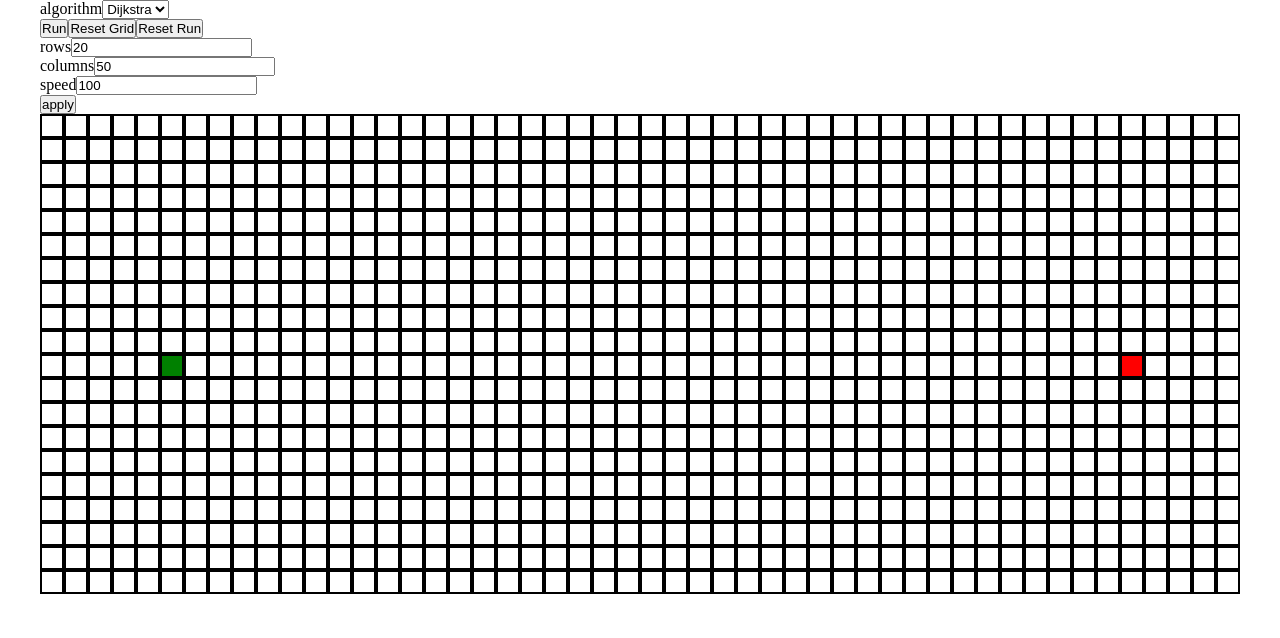
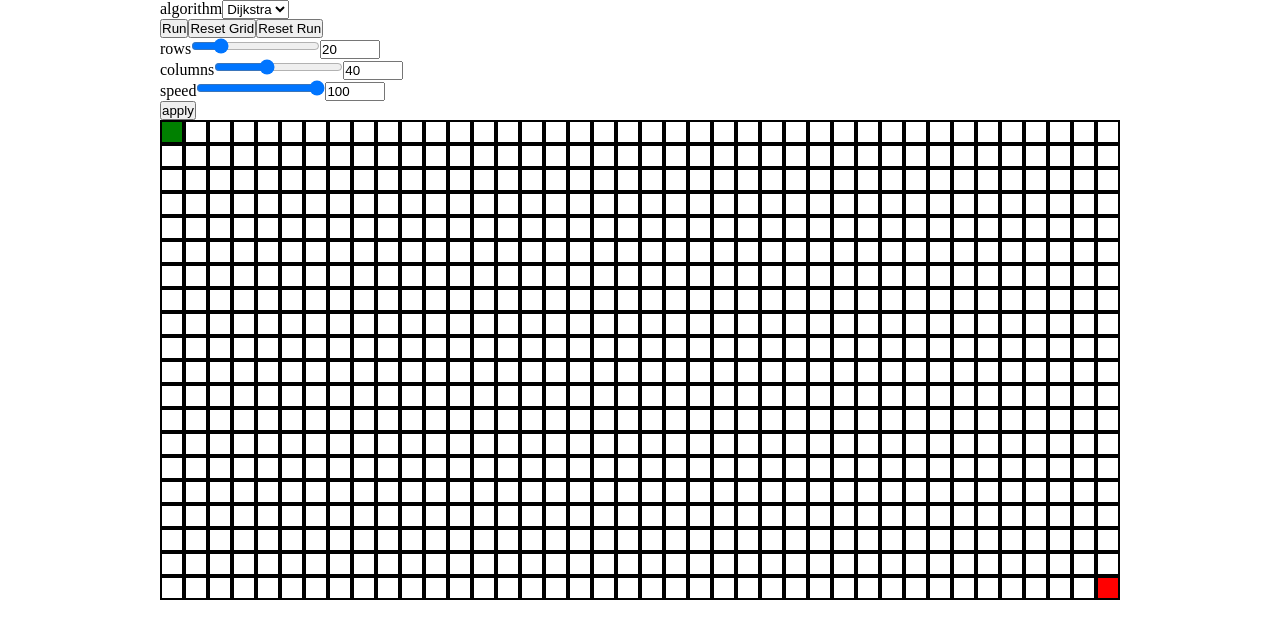
Before and after one commit to nick3point5/pathfinder, a React (Vite) app: page / in a window 1280 px wide. Shown: the top 638 px of the page. Built offline with nearby package versions, Linux system fonts and the light colour scheme.

Commit message:
slide bar inputs

```diff
--- a/package.json
+++ b/package.json
@@ -4,7 +4,7 @@
   "version": "0.0.0",
   "type": "module",
   "scripts": {
-    "dev": "vite",
+    "dev": "vite --port 4000",
     "build": "vite build",
     "preview": "vite preview",
     "index": "node ./tools/indexer.js ./src/components -r && node ./tools/indexer.js ./src/modules -r && node ./tools/indexer.js ./src/pages -r"
--- a/src/components/Grid/Grid.css
+++ b/src/components/Grid/Grid.css
@@ -1,4 +1,12 @@
 .Grid {
 	display: flex;
 	flex-direction: column;
+	overflow: scroll;
 }
+
+.node-grid {
+	max-width: 1000px;
+	max-height: 1000px;
+	display: flex;
+	flex-direction: column;
+}
--- a/src/components/Toolbar/FormInputNumber/FormInputNumber.jsx
+++ b/src/components/Toolbar/FormInputNumber/FormInputNumber.jsx
@@ -1,6 +1,6 @@
-import './FormInputNumber.css';
+import './FormInputNumber.css'
 
-export function FormInputNumber({label, value, setValue}) {
+export function FormInputNumber({ label, value, setValue }) {
 	function handleInput(event, setValue) {
 		event.preventDefault()
 		const { value } = event.target
@@ -8,8 +8,21 @@ export function FormInputNumber({label, value, setValue}) {
 	}
 	return (
 		<div className={`FormInputNumber`}>
-      	<label>{label}</label>
+			<label>
+				{label}
+			</label>
 			<input
+				min='1'
+				max='100'
+				type='range'
+				value={value}
+				onChange={(event) => {
+					handleInput(event, setValue)
+				}}
+			/>
+			<input
+				min='1'
+				max='100'
 				type='number'
 				value={value}
 				onChange={(event) => {
--- a/src/components/Toolbar/Toolbar.jsx
+++ b/src/components/Toolbar/Toolbar.jsx
@@ -5,7 +5,7 @@ import { FormInputNumber, FormSelect } from '@/components'
 
 export function Toolbar({ grid, setGrid, isCalculated, start, end }) {
 	const [rows, setRows] = useState(20)
-	const [columns, setColumns] = useState(50)
+	const [columns, setColumns] = useState(40)
 	const [algorithmType, setAlgorithmType] = useState('dijkstra')
 	const [speed, setSpeed] = useState(100)
 	const timeouts = useRef([])
@@ -15,7 +15,6 @@ export function Toolbar({ grid, setGrid, isCalculated, start, end }) {
 		resetSearch(event)
 		const startNode = grid[start[0]][start[1]]
 		const endNode = grid[end[0]][end[1]]
-		console.log(start)
 		const visitedOrder = algorithm(startNode, endNode, grid, algorithmType)
 		const pathOrder = getPath(endNode)
 		isCalculated.current = true
--- a/src/modules/algorithms/algorithm.js
+++ b/src/modules/algorithms/algorithm.js
@@ -8,7 +8,7 @@ export function algorithm(startNode, endNode, grid, type) {
 	const gridArray = []
 	grid.forEach((rows) => rows.forEach((item) => gridArray.push(item)))
 
-	minHeap.heapify(gridArray)
+	// minHeap.heapify(gridArray)
 
 	let heuristic
 	switch (type) {
--- a/src/modules/generateGrid.js
+++ b/src/modules/generateGrid.js
@@ -9,6 +9,8 @@ export function  generateGrid(start, end, rows, columns) {
 			this.column = column
 			this.isStart = row === start[0] && column === start[1]
 			this.isEnd = row === end[0] && column === end[1]
+			// this.isStart = row === 0 && column === 0
+			// this.isEnd = row === rows-1 && column === columns-1
 			this.distance = Infinity
 			this.isVisited = false
 			this.isVisitable = false
--- a/src/pages/Home/Home.jsx
+++ b/src/pages/Home/Home.jsx
@@ -3,11 +3,16 @@ import { Grid, Toolbar } from '@/components'
 import { useRef, useState } from 'react'
 import { generateGrid } from '@/modules'
 
+const initRows = 20
+const initColumns = 40
+const initStart = [0, 0]
+const initEnd = [initRows-1, initColumns-1]
+
 
 export function Home(props) {
-	const [start, setStart] = useState([10, 5])
-	const [end, setEnd] = useState([10, 45])
-	const [grid, setGrid] = useState(generateGrid(start, end, 20, 50))
+	const [start, setStart] = useState(initStart)
+	const [end, setEnd] = useState(initEnd)
+	const [grid, setGrid] = useState(generateGrid(start, end, initRows, initColumns))
 	const mouseMode = useRef('off')
 	const isCalculated = useRef(false)
 
```
Also changed, not shown: 1 other file (tests, documents, lock files or other folders). Lines whose indentation alone changed are shown as unchanged.
